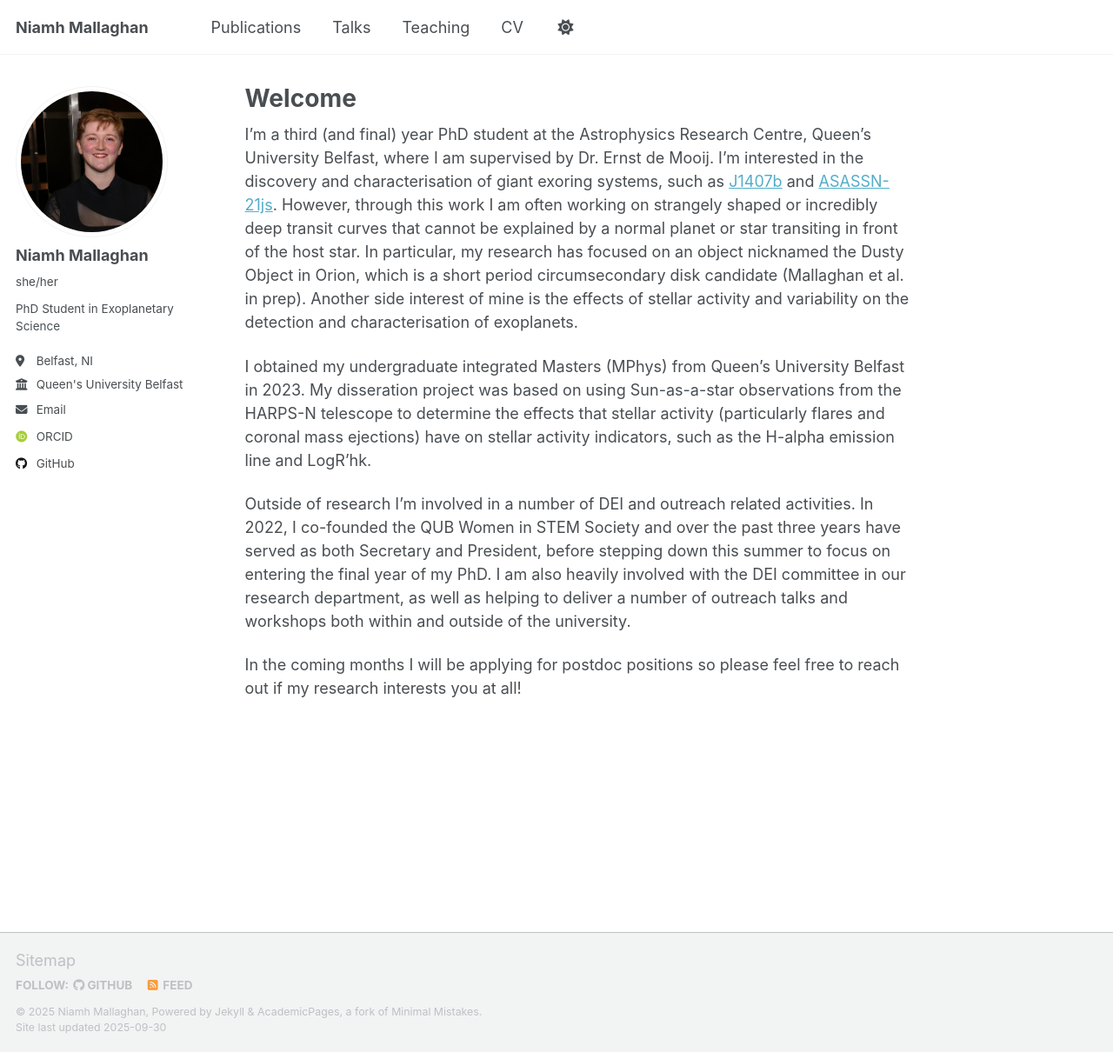
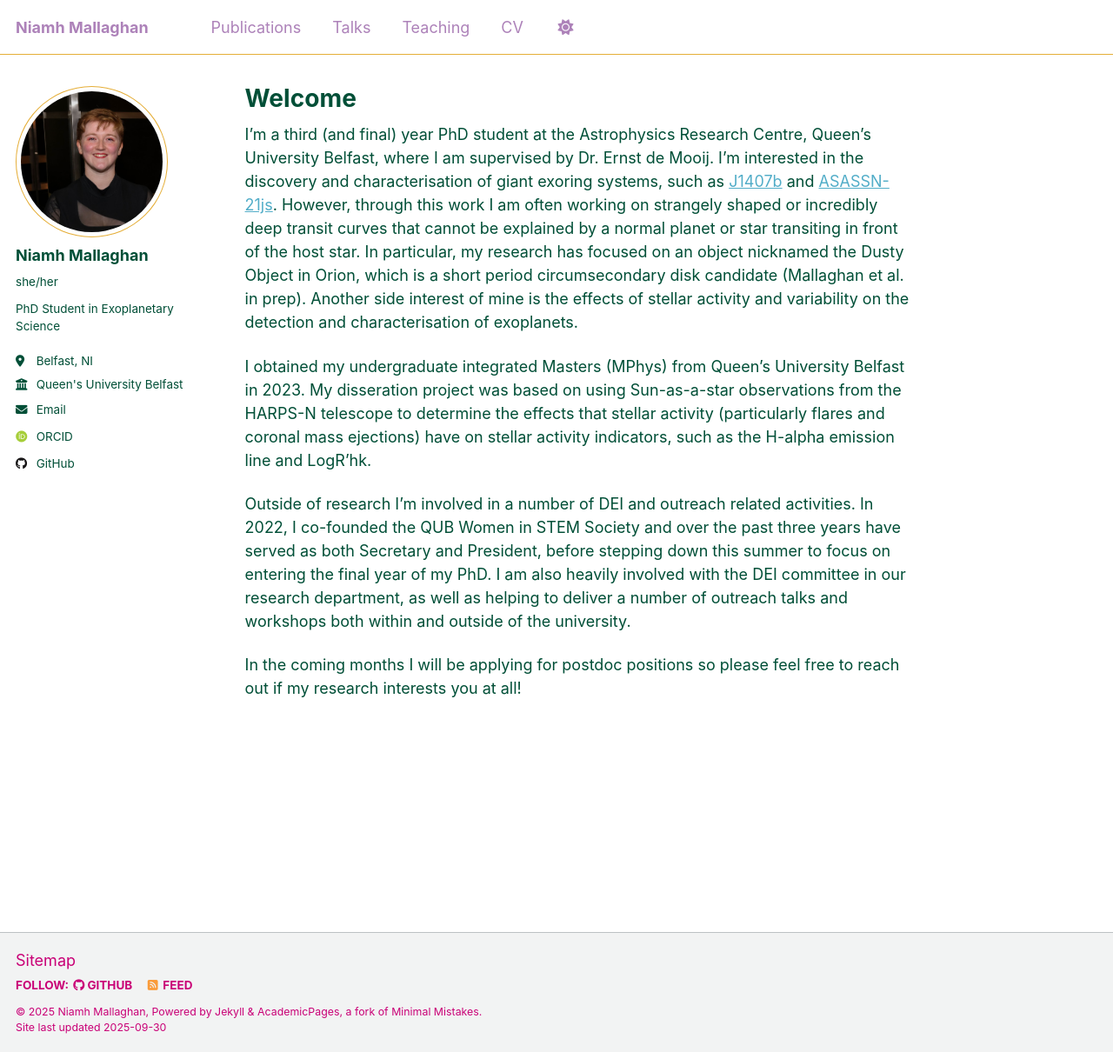
Before and after one commit to nmallaghan/nmallaghan.github.io, a Jekyll site: the page built from _pages/about.md, in a window 1280 px wide and 1210 px high. Shown: the whole window at 87% size. Built offline with Jekyll 4.4.1, drawn with Linux system fonts in a browser that asks for light colours; some web fonts are replaced; a script that is not in the unit is left out.

Commit message:
Update _default_light.scss

```diff
--- a/_sass/theme/_default_light.scss
+++ b/_sass/theme/_default_light.scss
@@ -3,11 +3,11 @@
    ========================================================================== */
 
 /* Color codes used for the theme */
-$gray                       : #7a8288;
-$dark-gray                  : mix(#000, $gray, 40%);
-$darker-gray                : mix(#000, $gray, 60%);
-$light-gray                 : mix(#fff, $gray, 50%);
-$lighter-gray               : mix(#fff, $gray, 90%);
+$green                       : #6d904f;
+$yellow                  : #e5ae38;
+$purple                : #AD82B9;
+$dark-green                 : #004F37;
+$pink               : #c90076;
 
 /* Color codes used for the site */
 $danger-color               : #ee5f5b;
@@ -28,20 +28,20 @@ $sidebar-screen-min-width   : 1024px;
 
 /* Default light theme for the site */
 :root {
-    --global-base-color                 : #{$gray};
+    --global-base-color                 : #{$green};
     --global-bg-color                   : #fff;
     --global-footer-bg-color            : #f2f3f3;
-    --global-border-color               : #{$lighter-gray};
+    --global-border-color               : #{$yellow};
     --global-dark-border-color          : #bdc1c4;
     --global-code-background-color      : #fafafa;
-    --global-code-text-color            : #{$darker-gray};
-    --global-fig-caption-color          : mix(#fff,  #{$dark-gray}, 25%);
+    --global-code-text-color            : #{$dark-green};
+    --global-fig-caption-color          : mix(#fff,  #{$dark-green}, 25%);
     --global-link-color                 : #52adc8;
     --global-link-color-hover           : mix(#000, #2f7f93, 25%);
     --global-link-color-visited         : mix(#fff, #2f7f93, 25%);
-    --global-masthead-link-color        : #{$dark-gray};
-    --global-masthead-link-color-hover  : mix(#000, #{$gray}, 25%);
-    --global-text-color                 : #{$dark-gray};
-    --global-text-color-light           : #{$light-gray};
-    --global-thead-color                : #{$lighter-gray};
+    --global-masthead-link-color        : #{$purple};
+    --global-masthead-link-color-hover  : mix(#000, #{$green}, 25%);
+    --global-text-color                 : #{$dark-green};
+    --global-text-color-light           : #{$pink};
+    --global-thead-color                : #{$purple};
 }
```
